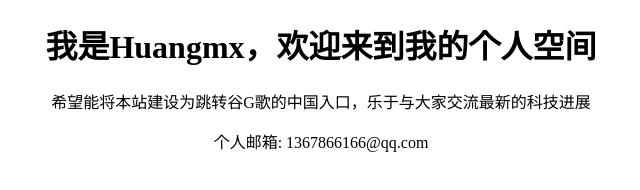
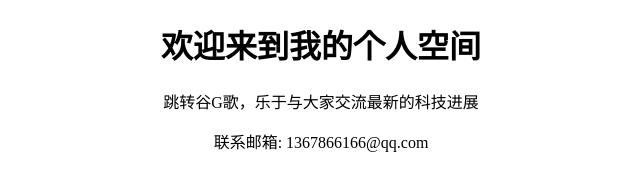
Before and after one commit to hmxv2/hmxv2.github.io, a plain HTML site: page index.html in a window 1280 px wide. Shown: the whole page, without its empty margins (319-959 px from the left). Drawn offline with Linux system fonts and the light colour scheme.

Commit message:
Update index.html

```diff
--- a/index.html
+++ b/index.html
@@ -2,11 +2,11 @@
 <html lang="en">
 <head>
     <meta charset="UTF-8">
-    <title>Huangmx's Blog</title>
+    <title>Huangmx's </title>
 </head>
-<h1 align="center">我是Huangmx，欢迎来到我的个人空间</h1>
-<p align="center">希望能将本站建设为跳转谷G歌的中国入口，乐于与大家交流最新的科技进展</p>
-<p align="center">个人邮箱: 1367866166@qq.com</p>
+<h1 align="center">欢迎来到我的个人空间</h1>
+<p align="center">跳转谷G歌，乐于与大家交流最新的科技进展</p>
+<p align="center">联系邮箱: 1367866166@qq.com</p>
 <body>
 
 </body>
```
